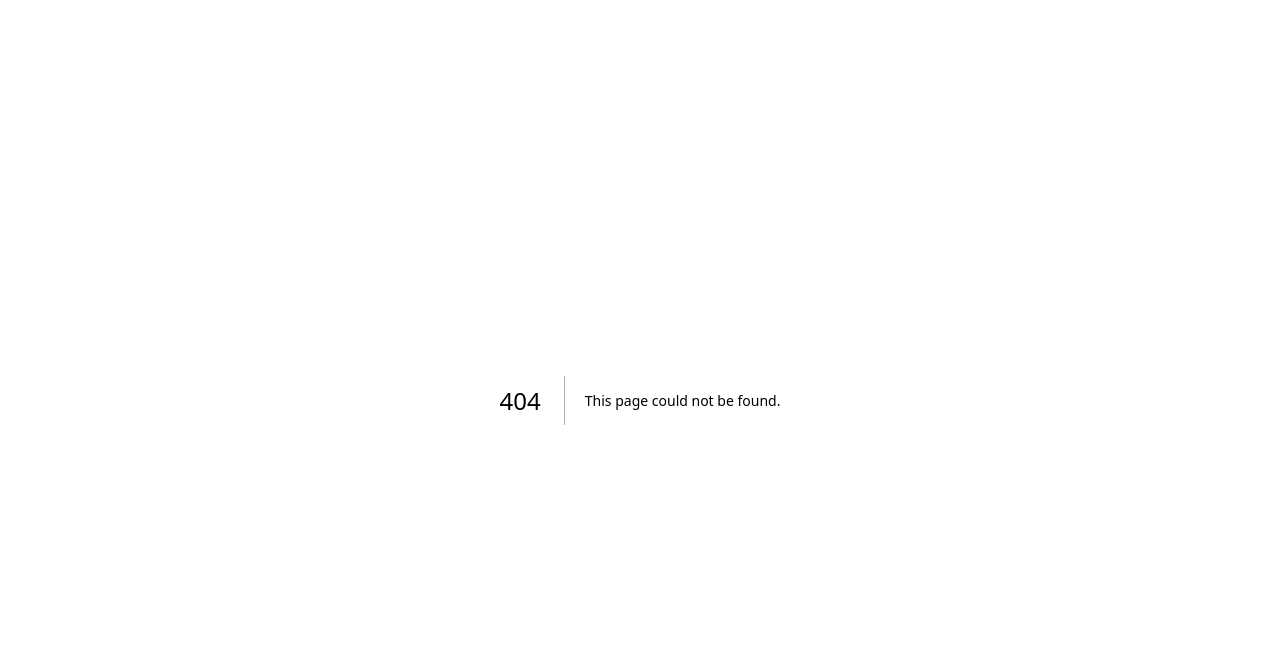
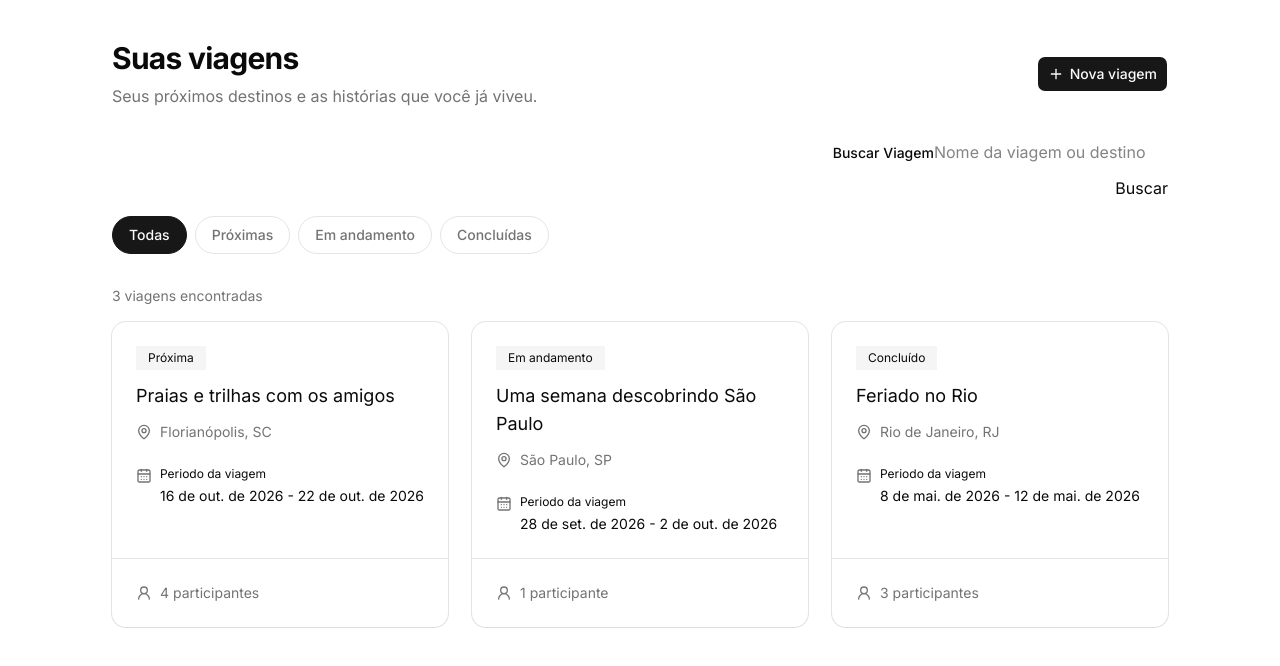
Before and after one commit to Lourenco-biel/viagens-app, a Next.js app: page /viagens in a window 1280 px wide. Before the commit this address had no page. Shown: the top 666 px of the page. Built offline with nearby package versions, Linux system fonts and the light colour scheme.

Commit message:
feat(trips): add trips page

```diff
--- /dev/null
+++ b/src/app/viagens/page.tsx
@@ -0,0 +1,76 @@
+import type { Metadata } from "next";
+import Link from "next/link";
+import { Plus } from "lucide-react";
+
+import { buttonVariants } from "@/components/ui/button";
+import { TripFilters } from "@/features/trips/components/trip-filters";
+import { TripList } from "@/features/trips/components/trip-list";
+import { TripsEmptyState } from "@/features/trips/components/trips-empty-state";
+import { mockTrips } from "@/features/trips/data/trip-mock";
+import {
+  filterTrips,
+  parseTripFilters,
+  type TripSearchParams,
+} from "@/features/trips/lib/trip-filters";
+
+export const metadata: Metadata = {
+  title: "Suas viagens",
+  description: "Organize suas viagens, destinos e roteiros em um só lugar.",
+};
+
+type TripsPageProps = Readonly<{
+  searchParams: Promise<TripSearchParams>;
+}>;
+
+export default async function TripsPage({ searchParams }: TripsPageProps) {
+  const filters = parseTripFilters(await searchParams);
+  const trips = mockTrips;
+  const filteredTrips = filterTrips(trips, filters);
+
+  return (
+    <main className="mx-auto max-w-6xl space-y-8 px-4 py-10 sm:px-6">
+     <header className="flex flex-col gap-4 sm:flex-row sm:items-center sm:justify-between">
+  <div className="space-y-2">
+    <h1 className="text-3xl font-bold tracking-tight">
+      Suas viagens
+    </h1>
+
+    <p className="text-muted-foreground">
+      Seus próximos destinos e as histórias que você já viveu.
+    </p>
+  </div>
+
+  <Link
+    href="/viagens/nova"
+    className={buttonVariants()}
+  >
+    <Plus aria-hidden="true" className="size-4" />
+    Nova viagem
+  </Link>
+</header>
+
+      {trips.length === 0 ? (
+        <TripsEmptyState variant="no-trips" />
+      ) : (
+        <>
+          <TripFilters filters={filters} />
+
+          <section aria-label="Resultados da busca" className="space-y-4">
+            <p className="text-sm text-muted-foreground">
+              {filteredTrips.length}{" "}
+              {filteredTrips.length === 1
+                ? "viagem encontrada"
+                : "viagens encontradas"}
+            </p>
+
+            {filteredTrips.length > 0 ? (
+              <TripList trips={filteredTrips} />
+            ) : (
+              <TripsEmptyState variant="no-results" />
+            )}
+          </section>
+        </>
+      )}
+    </main>
+  );
+}
```
